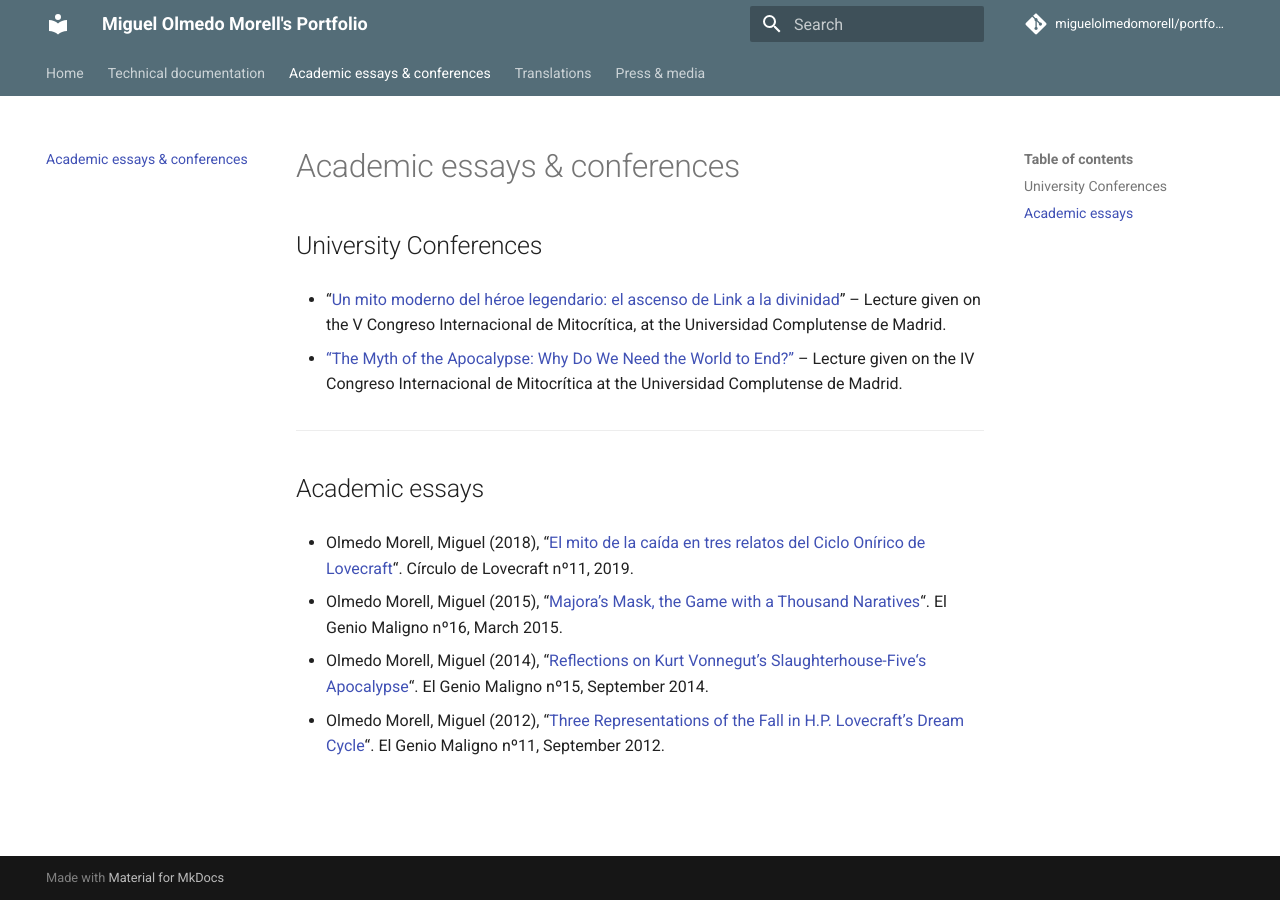
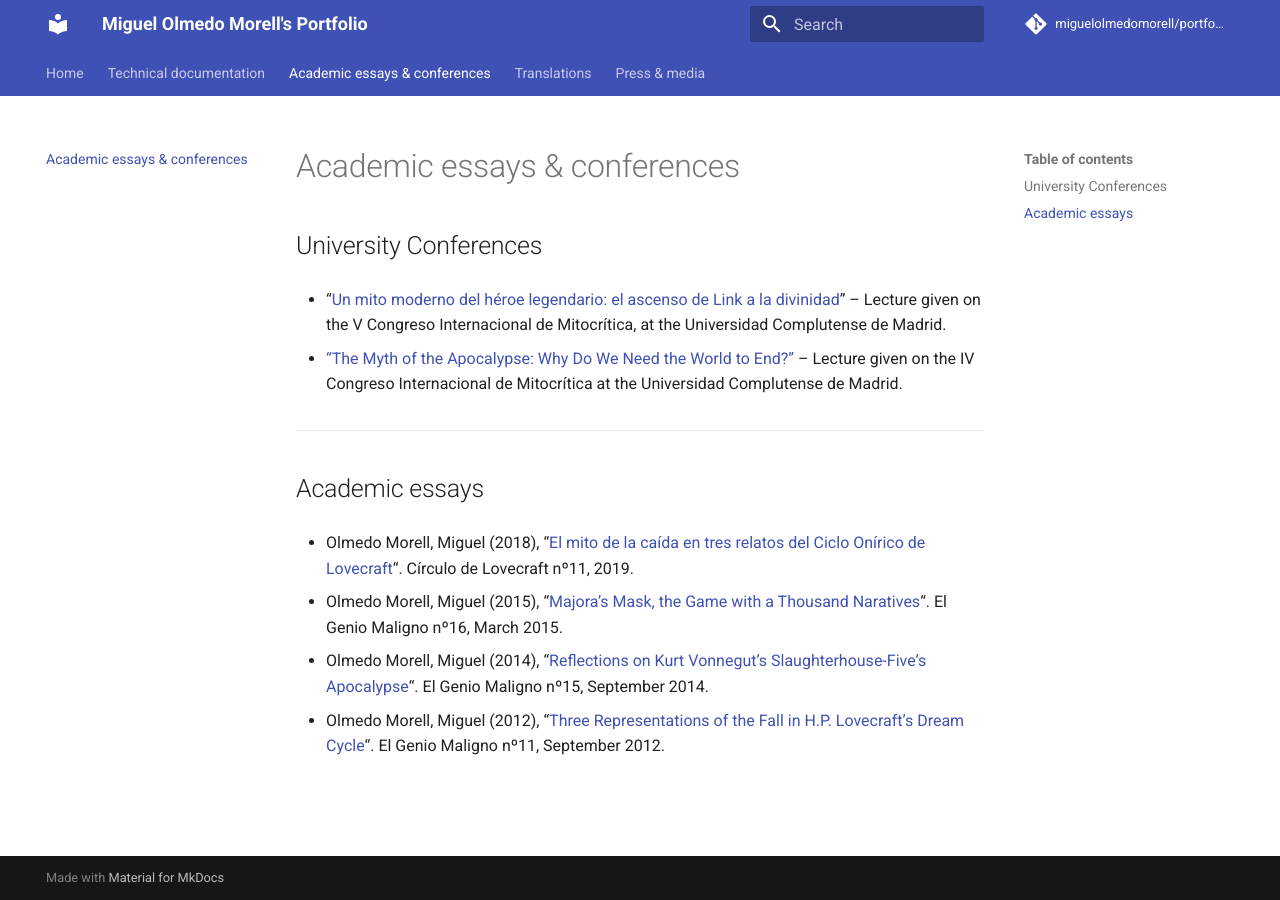
Before and after one commit to MiguelOlmedoMorell/portfolio, an MkDocs documentation site: the page built from docs/academic.md, in a window 1280 px wide. Built offline with MkDocs 1.6.1 and Material for MkDocs 9.7.7, drawn with Linux system fonts in a browser that asks for light colours; comment, search, counter and statistics services are not loaded.

Commit message:
UX Update

```diff
--- a/mkdocs.yml
+++ b/mkdocs.yml
@@ -14,7 +14,7 @@ theme:
     - search.suggest
   palette:
     - scheme: default
-      primary: blue grey
+      primary: indigo
       accent: grey
 
 repo_url: https://github.com/miguelolmedomorell/portfolio
```
